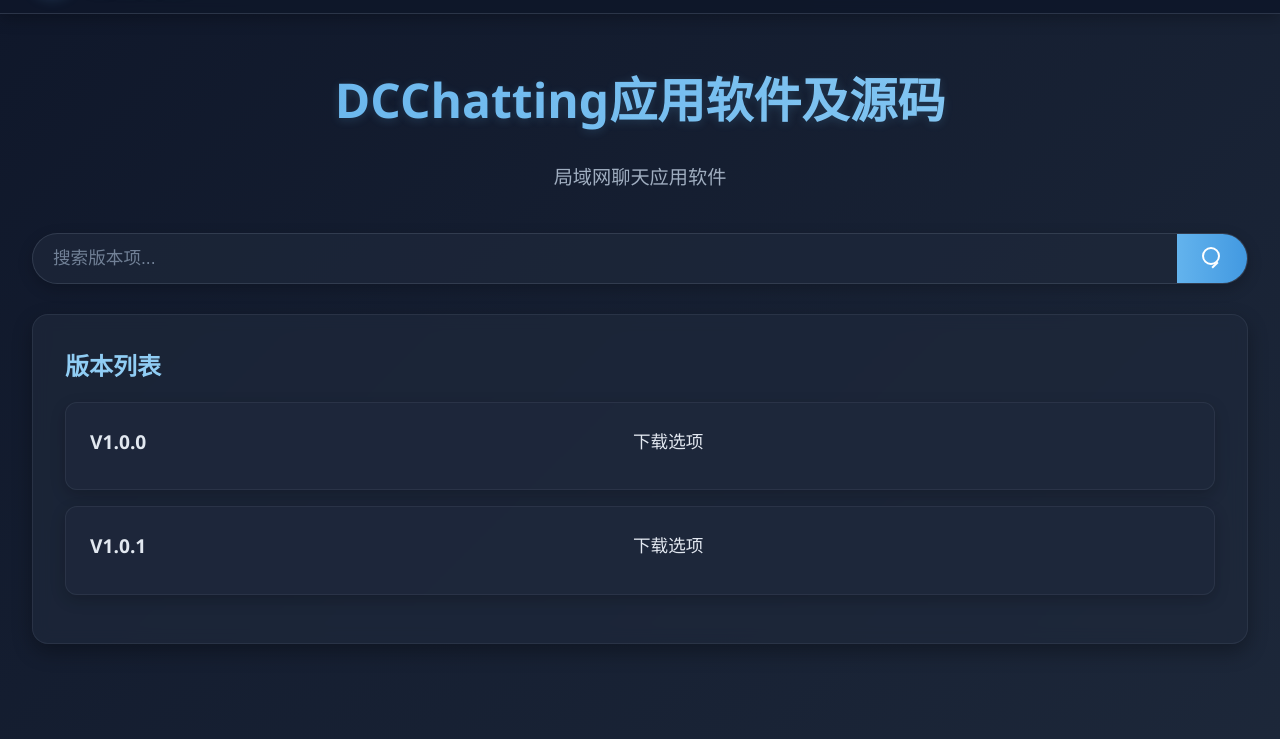
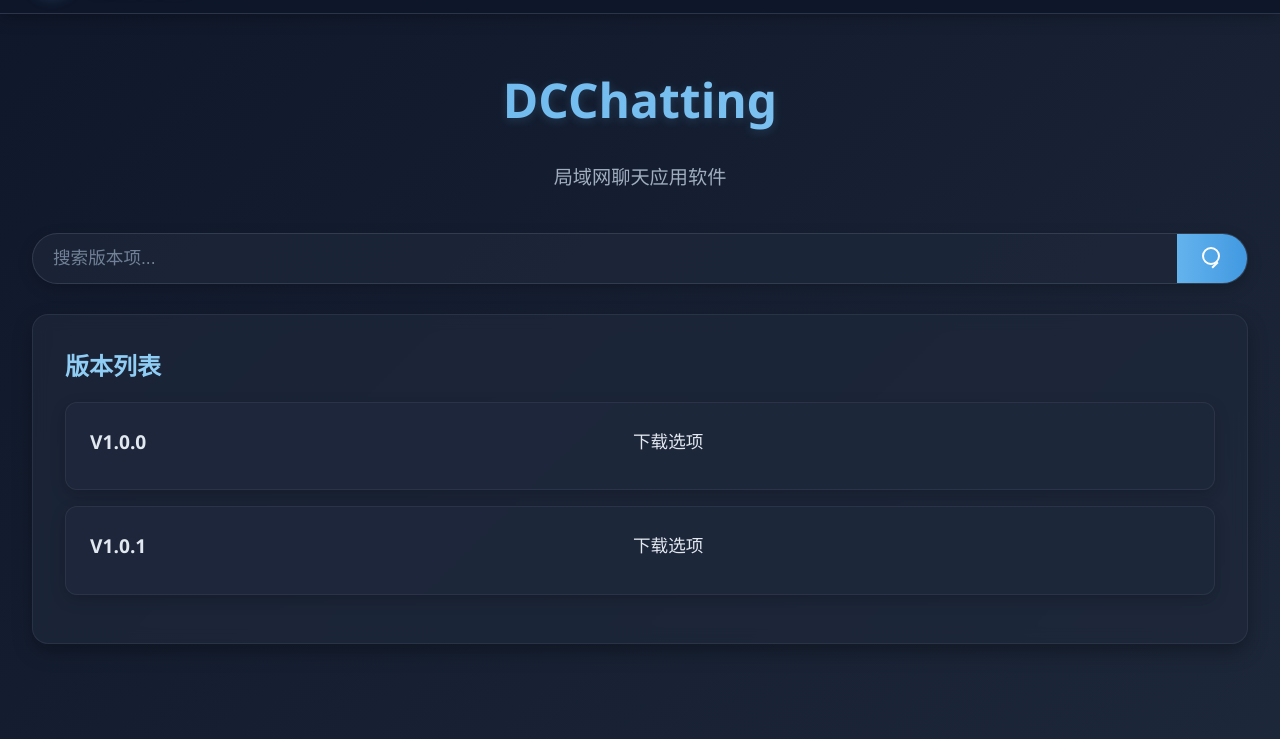
Before and after one commit to dawncoming2025/download, a plain HTML site: page FO0001.html in a window 1280 px wide. Shown: the part 61-800 px from the top of the page. Drawn offline with Linux system fonts and the light colour scheme.

Commit message:
Add files via upload

```diff
--- a/FO0001.html
+++ b/FO0001.html
@@ -4,7 +4,7 @@
 <head>
     <meta charset="UTF-8">
     <meta name="viewport" content="width=device-width, initial-scale=1.0">
-    <title>DCChatting应用软件及源码 - 曙光将至</title>
+    <title>DCChatting - 曙光将至</title>
     <link rel="shortcut icon" href="https://cdn.luogu.com.cn/upload/image_hosting/cto5owfw.png" type="image/x-icon">
     <style>
         * {
@@ -619,7 +619,7 @@
 
     <!-- 主要内容 -->
     <main>
-        <h1>DCChatting应用软件及源码</h1>
+        <h1>DCChatting</h1>
         <p>
             局域网聊天应用软件
         </p>
```
Also changed, not shown: List.txt (added).
